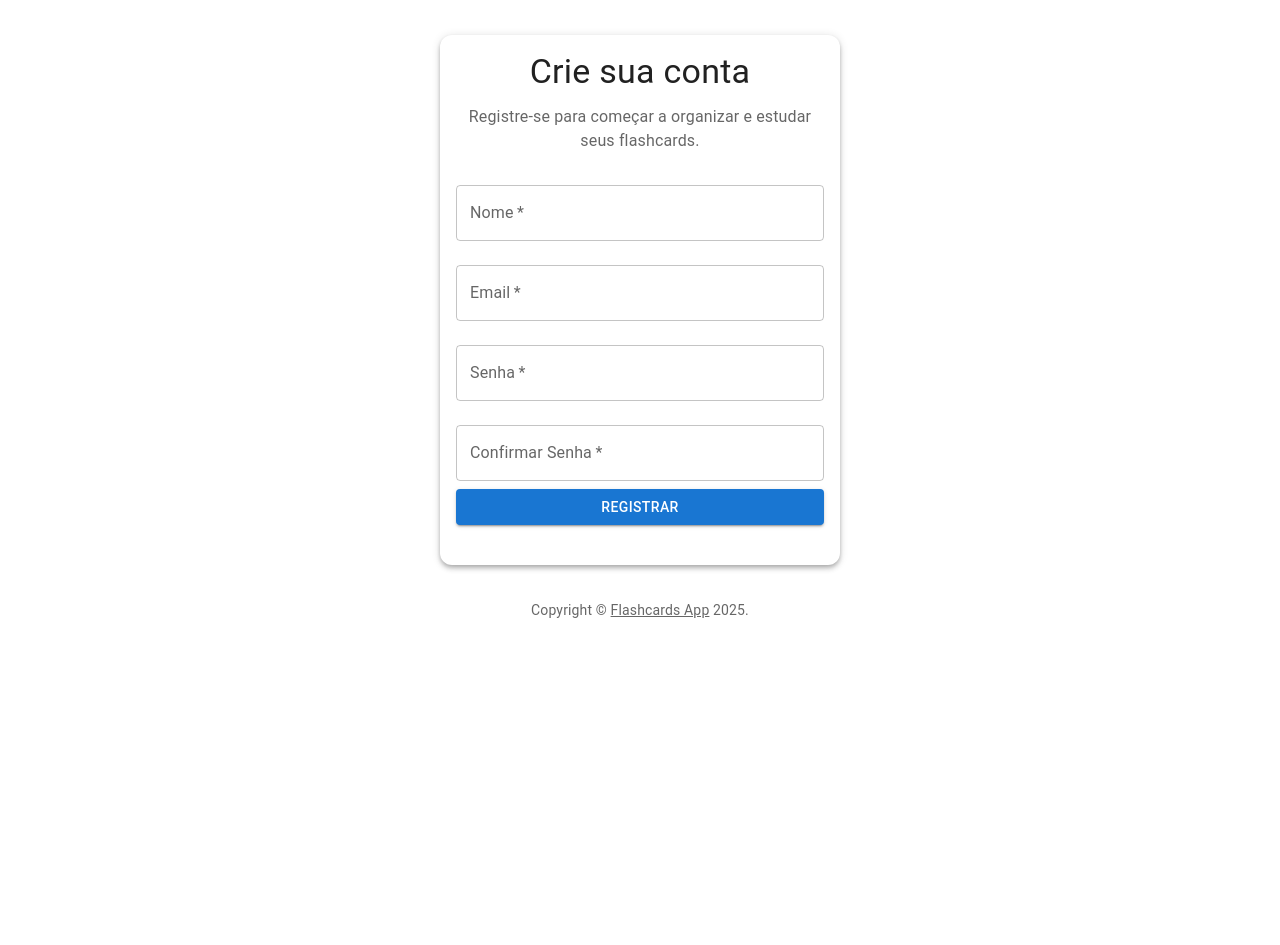
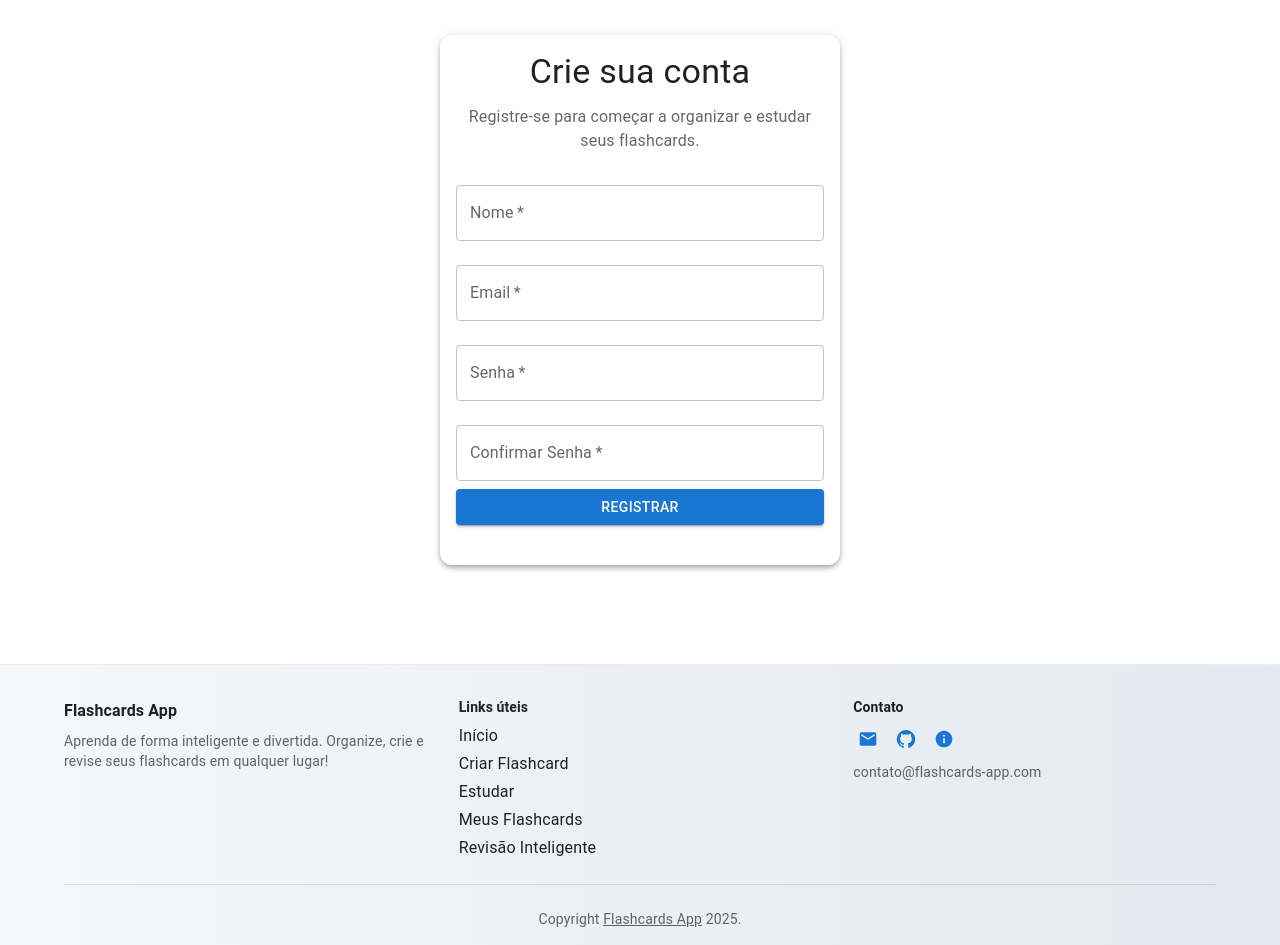
Before and after one commit to valeriapessoa/Flashcards, a Next.js app in the folder frontend/: page /register in a window 1280 px wide. Before the commit the page ends 800 px from the top, so only its background shows below. Built offline with nearby package versions, Linux system fonts and the light colour scheme.

Commit message:
feat: atualiza o rodapé com novos links, ícones de contato e informações adicionais

```diff
--- a/frontend/src/components/Footer.tsx
+++ b/frontend/src/components/Footer.tsx
@@ -1,12 +1,57 @@
 import React from 'react';
-import { Container, Typography, Link } from '@mui/material';
+import { Box, Container, Typography, Link, Grid, Divider, IconButton } from '@mui/material';
+import GitHubIcon from '@mui/icons-material/GitHub';
+import EmailIcon from '@mui/icons-material/Email';
+import InfoIcon from '@mui/icons-material/Info';
 
 const Footer: React.FC = () => {
   return (
-    <footer>
+    <Box component="footer" sx={{
+      background: 'linear-gradient(90deg, #f5f7fa 0%, #e3e9f0 100%)',
+      mt: 8,
+      pt: 4,
+      pb: 2,
+      borderTop: '1.5px solid #ececec',
+    }}>
       <Container maxWidth="lg">
-        <Typography variant="body2" color="textSecondary" align="center">
-          {'Copyright © '}
+        <Grid container spacing={4} justifyContent="center">
+          <Grid item xs={12} sm={4}>
+            <Typography variant="subtitle1" fontWeight={700} gutterBottom>Flashcards App</Typography>
+            <Typography variant="body2" color="text.secondary">
+              Aprenda de forma inteligente e divertida. Organize, crie e revise seus flashcards em qualquer lugar!
+            </Typography>
+          </Grid>
+          <Grid item xs={6} sm={4}>
+            <Typography variant="subtitle2" fontWeight={700} gutterBottom>Links úteis</Typography>
+            <Box sx={{ display: 'flex', flexDirection: 'column', gap: 0.5 }}>
+              <Link href="/" color="inherit" underline="hover">Início</Link>
+              <Link href="/criar-flashcard" color="inherit" underline="hover">Criar Flashcard</Link>
+              <Link href="/estudar" color="inherit" underline="hover">Estudar</Link>
+              <Link href="/flashcards" color="inherit" underline="hover">Meus Flashcards</Link>
+              <Link href="/revisao-inteligente" color="inherit" underline="hover">Revisão Inteligente</Link>
+            </Box>
+          </Grid>
+          <Grid item xs={6} sm={4}>
+            <Typography variant="subtitle2" fontWeight={700} gutterBottom>Contato</Typography>
+            <Box sx={{ display: 'flex', alignItems: 'center', gap: 1 }}>
+              <IconButton href="mailto:contato@flashcards-app.com" color="primary" size="small" aria-label="Email">
+                <EmailIcon fontSize="small" />
+              </IconButton>
+              <IconButton href="https://github.com/valeriapessoa/Flashcards" target="_blank" color="primary" size="small" aria-label="GitHub">
+                <GitHubIcon fontSize="small" />
+              </IconButton>
+              <IconButton href="/sobre" color="primary" size="small" aria-label="Sobre">
+                <InfoIcon fontSize="small" />
+              </IconButton>
+            </Box>
+            <Typography variant="body2" color="text.secondary" sx={{ mt: 1 }}>
+              contato@flashcards-app.com
+            </Typography>
+          </Grid>
+        </Grid>
+        <Divider sx={{ my: 3 }} />
+        <Typography variant="body2" color="text.secondary" align="center">
+          {'Copyright '}
           <Link color="inherit" href="https://flashcards-app.com/">
             Flashcards App
           </Link>{' '}
@@ -14,7 +59,7 @@ const Footer: React.FC = () => {
           {'.'}
         </Typography>
       </Container>
-    </footer>
+    </Box>
   );
 };
 
```
